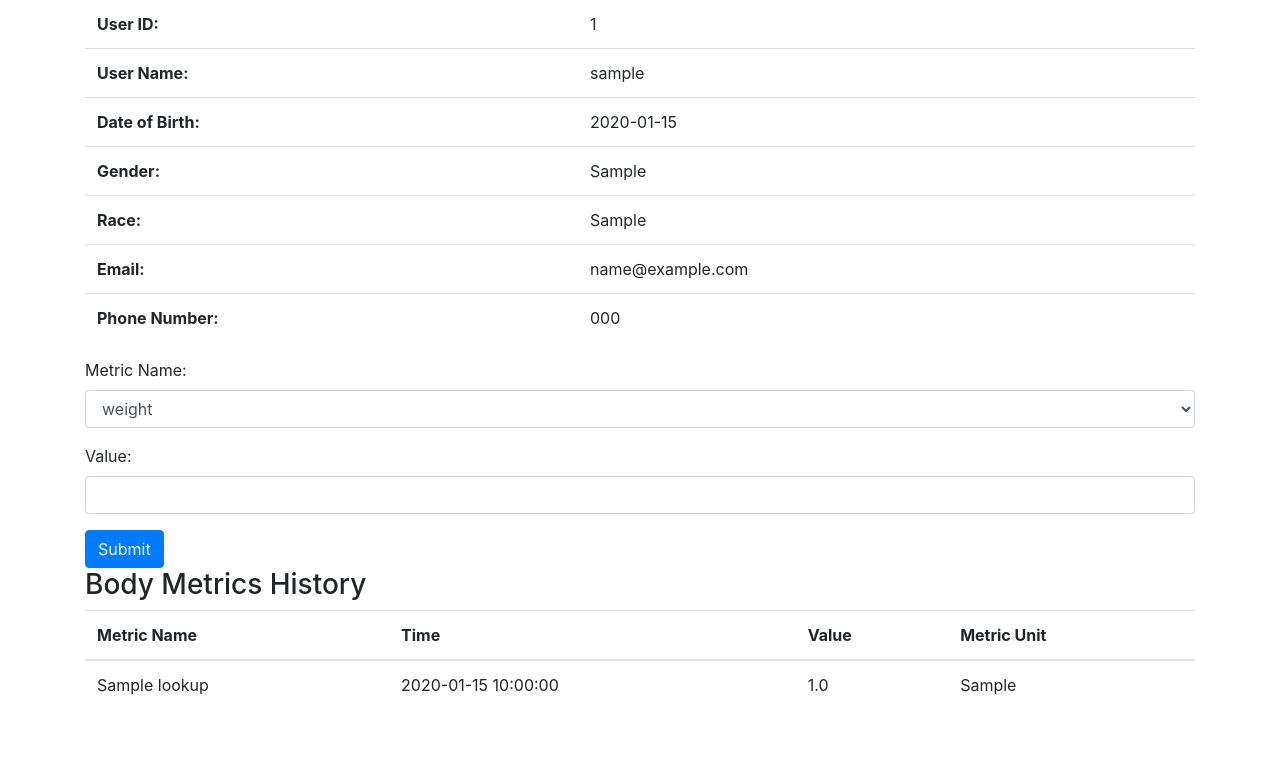
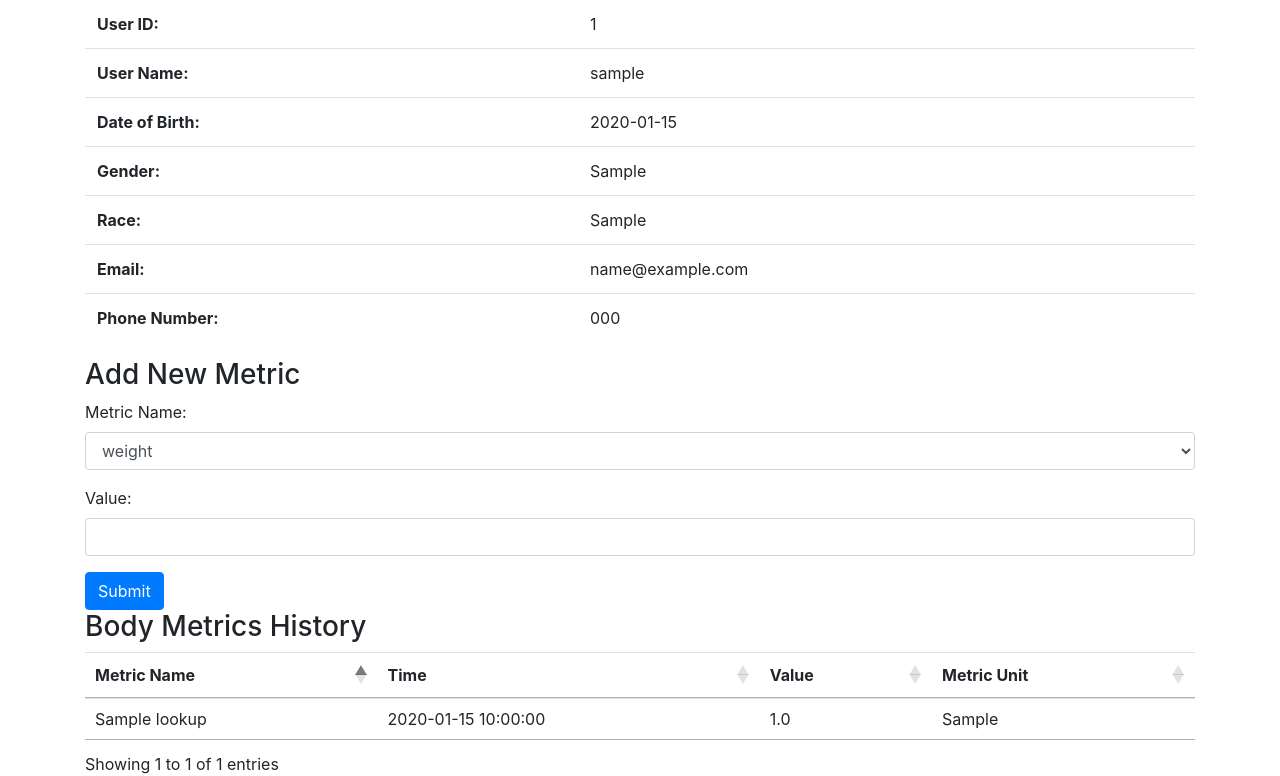
Before and after one commit to TianshuLiu0307/body_metrics, a FastAPI app: page /users/1 in a window 1280 px wide. Shown: the part 71-847 px from the top of the page. Before the commit the page ends 766 px from the top, so only its background shows below. Run offline with FastAPI, Linux system fonts and the light colour scheme; tables that the repository leaves empty hold one stand-in row (values such as "Sample post"); some libraries are stand-ins or nearby versions.

Commit message:
i am good at pushing!

```diff
--- a/main.py
+++ b/main.py
@@ -190,8 +190,6 @@ def read_user(user_id: int, request: Request, db: Session = Depends(get_db)):
         .all()
     )
 
-    print(distinct_metric_names)
-
     # if not body_metrics_records:
     #     raise HTTPException(status_code=404, detail="No body metrics records found for this user")
 
@@ -206,7 +204,7 @@ def read_user(user_id: int, request: Request, db: Session = Depends(get_db)):
         })
 
     return templates.TemplateResponse("user.html", {"request": request, "user": user, "body_metrics": result})
-    # return result
+
 
 if __name__ == "__main__":
     import uvicorn
--- a/templates/user.html
+++ b/templates/user.html
@@ -4,6 +4,7 @@
     <meta charset="UTF-8">
     <title>User Profile</title>
     <link href="https://stackpath.bootstrapcdn.com/bootstrap/4.3.1/css/bootstrap.min.css" rel="stylesheet">
+    <link href="https://cdn.datatables.net/1.10.25/css/jquery.dataTables.min.css" rel="stylesheet">
 </head>
 <body>
     <div class="container mt-4">
@@ -40,15 +41,15 @@
             </tr>
         </table>
 
-
+        <h3>Add New Metric</h3>
         <form method="POST" action="/users/{{ user.user_id }}/add_metric/">
             <div class="form-group">
                 <label for="metric_index">Metric Name:</label>
                 <select class="form-control" id="metricSelect" name="metric_index">
-            <option type = "number" step = "1" value="1">weight</option>
-            <option type = "number" step = "1" value="2">height</option>
-            <option type = "number" step = "1" value="3">body fat</option>
-            <option type = "number" step = "1" value="4">heart rate</option>
+                    <option type="number" step="1" value="1">weight</option>
+                    <option type="number" step="1" value="2">height</option>
+                    <option type="number" step="1" value="3">body fat</option>
+                    <option type="number" step="1" value="4">heart rate</option>
                     <!-- Add more options as needed -->
                 </select>
             </div>
@@ -60,7 +61,7 @@
         </form>
 
         <h3>Body Metrics History</h3>
-        <table class="table">
+        <table class="table" id="bodyMetricsTable">
             <thead>
                 <tr>
                     <th>Metric Name</th>
@@ -82,6 +83,16 @@
         </table>
     </div>
     <script src="https://code.jquery.com/jquery-3.3.1.slim.min.js"></script>
+    <script src="https://cdn.datatables.net/1.10.25/js/jquery.dataTables.min.js"></script>
+    <script>
+        $(document).ready(function() {
+            $('#bodyMetricsTable').DataTable({
+                "paging": false, // Enable pagination
+                "ordering": true, // Enable sorting
+                "searching": false, // Enable searching
+            });
+        });
+    </script>
     <script src="https://cdnjs.cloudflare.com/ajax/libs/popper.js/1.14.7/umd/popper.min.js"></script>
     <script src="https://stackpath.bootstrapcdn.com/bootstrap/4.3.1/js/bootstrap.min.js"></script>
 </body>
```
Lines whose indentation alone changed are shown as unchanged.
